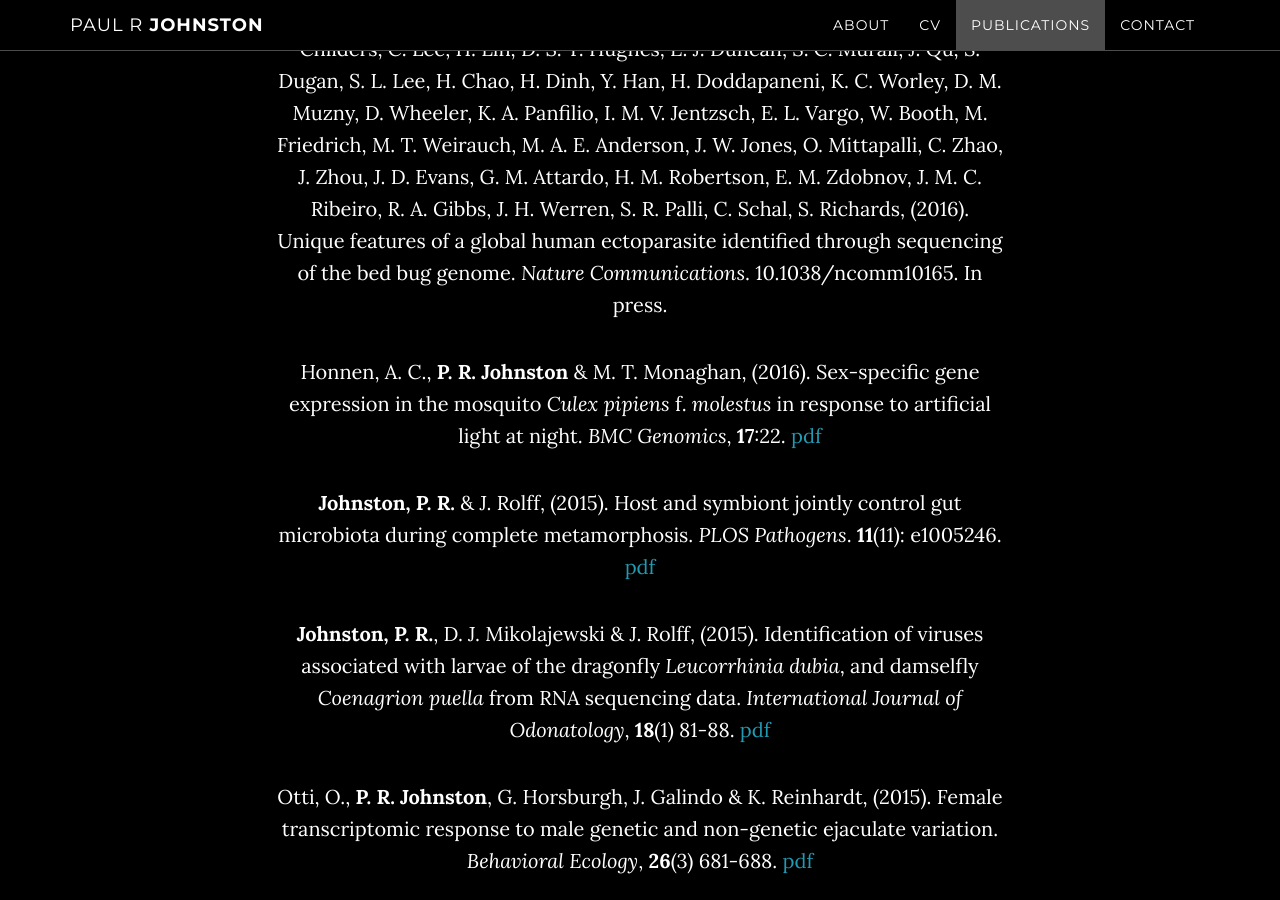
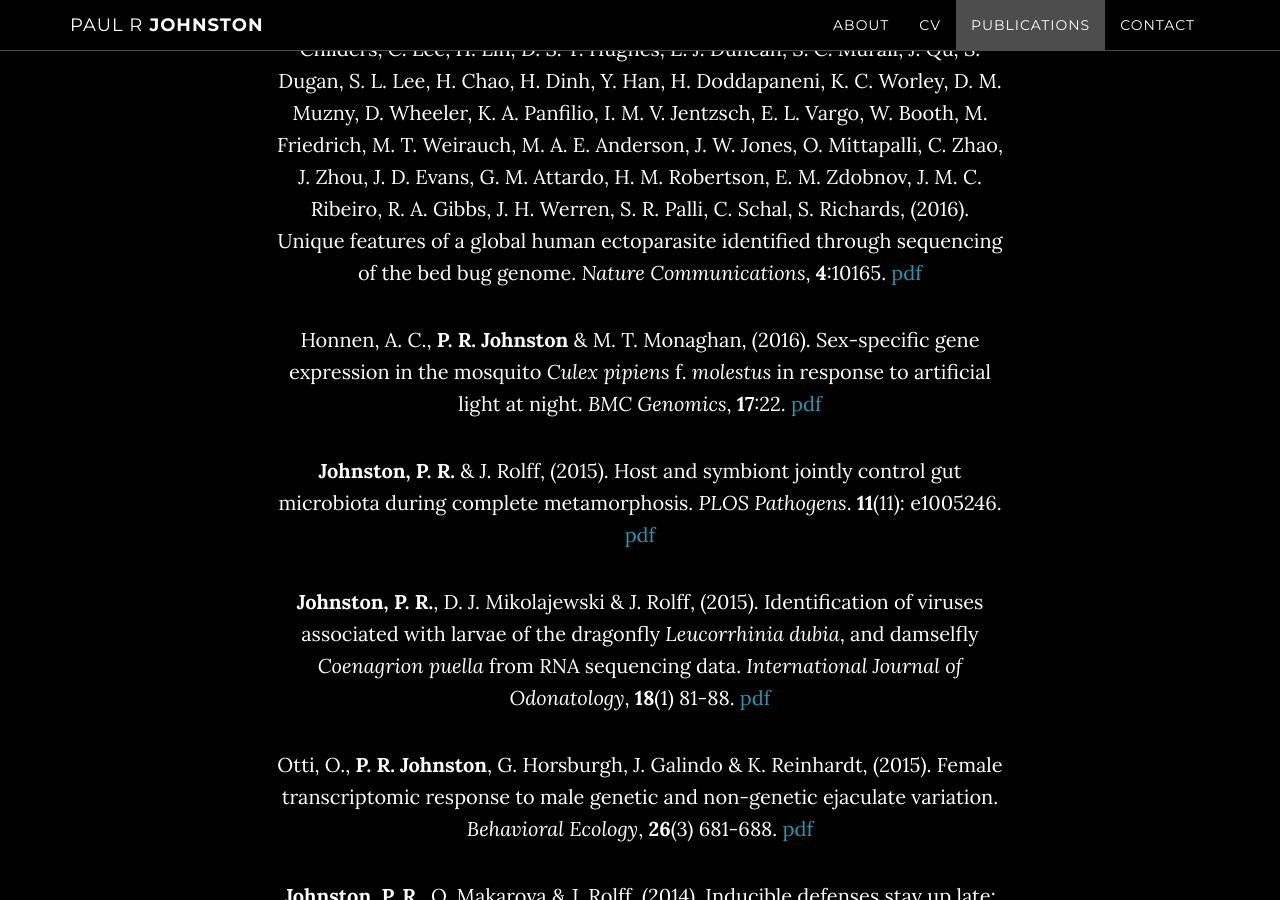
Before and after one commit to prjbio/prjbio.github.io, a Jekyll site: the page built from index.html, in a window 1280 px wide and 900 px high, scrolled down 2532 px. Built offline with Jekyll 4.4.1, drawn with Linux system fonts in a browser that asks for light colours.

Commit message:
natcomm link

```diff
--- a/_includes/publications.html
+++ b/_includes/publications.html
@@ -5,7 +5,7 @@
                 <div class="col-lg-8 col-lg-offset-2">
                     <h2>Publications</h2>
 <p><strong>Johnston, P. R.</strong>, A. D. Dobson &amp; J. Rolff. Genomic signatures of experimental adaptation to antimicrobial peptides in <em>Staphylococcus aureus</em>. <em>G3: Genes, Genomes, Genetics</em>. Accepted. <a href="http://biorxiv.org/content/early/2015/07/30/023549.full.pdf" target="_blank">preprint</a></p>
-<p>Benoit J. B., Z. N. Adelman, K. Reinhardt, A. Dolan, M. Poelchau, E. C. Jennings, E. M. Szuter, R. W. Hagan, H. Gujar, J. N. Shukla, F. Zhu, M. Mohan, D. R. Nelson, A. J. Rosendale, C. Derst, V. Resnik, S. Wernig, P. Menegazzi, C. Wegener, N. Peschel, J. M. Hendershot, W. Blenau, R. Predel, <strong>P. R. Johnston</strong>, P. Ioannidis, R. M. Waterhouse, R. Nauen, C. Schorn, M. Ott, F. Maiwald, J. S. Johnston, A. D. Gondhalekar, M. E. Scharf, B. F. Peterson, K. R. Raje, B. A. Hottel, D. Armisén, A. J. J. Crumière, P. N. Refki, M. E. Santos, E. Sghaier, S. Viala, A. Khila, S. Ahn, C. Childers, C. Lee, H. Lin, D. S. T. Hughes, E. J. Duncan, S. C. Murali, J. Qu, S. Dugan, S. L. Lee, H. Chao, H. Dinh, Y. Han, H. Doddapaneni, K. C. Worley, D. M. Muzny, D. Wheeler, K. A. Panfilio, I. M. V. Jentzsch, E. L. Vargo, W. Booth, M. Friedrich, M. T. Weirauch, M. A. E. Anderson, J. W. Jones, O. Mittapalli, C. Zhao, J. Zhou, J. D. Evans, G. M. Attardo, H. M. Robertson, E. M. Zdobnov, J. M. C. Ribeiro, R. A. Gibbs, J. H. Werren, S. R. Palli, C. Schal, S. Richards, (2016). Unique features of a global human ectoparasite identified through sequencing of the bed bug genome. <em>Nature Communications</em>. 10.1038/ncomm10165. In press.</p>
+<p>Benoit J. B., Z. N. Adelman, K. Reinhardt, A. Dolan, M. Poelchau, E. C. Jennings, E. M. Szuter, R. W. Hagan, H. Gujar, J. N. Shukla, F. Zhu, M. Mohan, D. R. Nelson, A. J. Rosendale, C. Derst, V. Resnik, S. Wernig, P. Menegazzi, C. Wegener, N. Peschel, J. M. Hendershot, W. Blenau, R. Predel, <strong>P. R. Johnston</strong>, P. Ioannidis, R. M. Waterhouse, R. Nauen, C. Schorn, M. Ott, F. Maiwald, J. S. Johnston, A. D. Gondhalekar, M. E. Scharf, B. F. Peterson, K. R. Raje, B. A. Hottel, D. Armisén, A. J. J. Crumière, P. N. Refki, M. E. Santos, E. Sghaier, S. Viala, A. Khila, S. Ahn, C. Childers, C. Lee, H. Lin, D. S. T. Hughes, E. J. Duncan, S. C. Murali, J. Qu, S. Dugan, S. L. Lee, H. Chao, H. Dinh, Y. Han, H. Doddapaneni, K. C. Worley, D. M. Muzny, D. Wheeler, K. A. Panfilio, I. M. V. Jentzsch, E. L. Vargo, W. Booth, M. Friedrich, M. T. Weirauch, M. A. E. Anderson, J. W. Jones, O. Mittapalli, C. Zhao, J. Zhou, J. D. Evans, G. M. Attardo, H. M. Robertson, E. M. Zdobnov, J. M. C. Ribeiro, R. A. Gibbs, J. H. Werren, S. R. Palli, C. Schal, S. Richards, (2016). Unique features of a global human ectoparasite identified through sequencing of the bed bug genome. <em>Nature Communications</em>, <strong>4</strong>:10165. <a href="https://dl.dropboxusercontent.com/u/19097397/2016_benoit_et_al.pdf" target="_blank">pdf</a></p>
 <p>Honnen, A. C., <strong>P. R. Johnston</strong> &amp; M. T. Monaghan, (2016). Sex-specific gene expression in the mosquito <em>Culex pipiens</em> f. <em>molestus</em> in response to artificial light at night. <em>BMC Genomics</em>, <strong>17</strong>:22. <a href="https://dl.dropboxusercontent.com/u/19097397/2016_honnen_et_al.pdf" target="_blank">pdf</a></p>
 <p><strong>Johnston, P. R.</strong> &amp; J. Rolff, (2015). Host and symbiont jointly control gut microbiota during complete metamorphosis. <em>PLOS Pathogens</em>. <strong>11</strong>(11): e1005246. <a href="https://dl.dropboxusercontent.com/u/19097397/2015_johnston_and_rolff.pdf" target="_blank">pdf</a></p>
 <p><strong>Johnston, P. R.</strong>, D. J. Mikolajewski &amp; J. Rolff, (2015). Identification of viruses associated with larvae of the dragonfly <em>Leucorrhinia dubia</em>, and damselfly <em>Coenagrion puella</em> from RNA sequencing data. <em>International Journal of Odonatology</em>, <strong>18</strong>(1) 81-88.  <a href="https://dl.dropboxusercontent.com/u/19097397/johnston_et_al_2015a.pdf" target="_blank">pdf</a></p>
```
